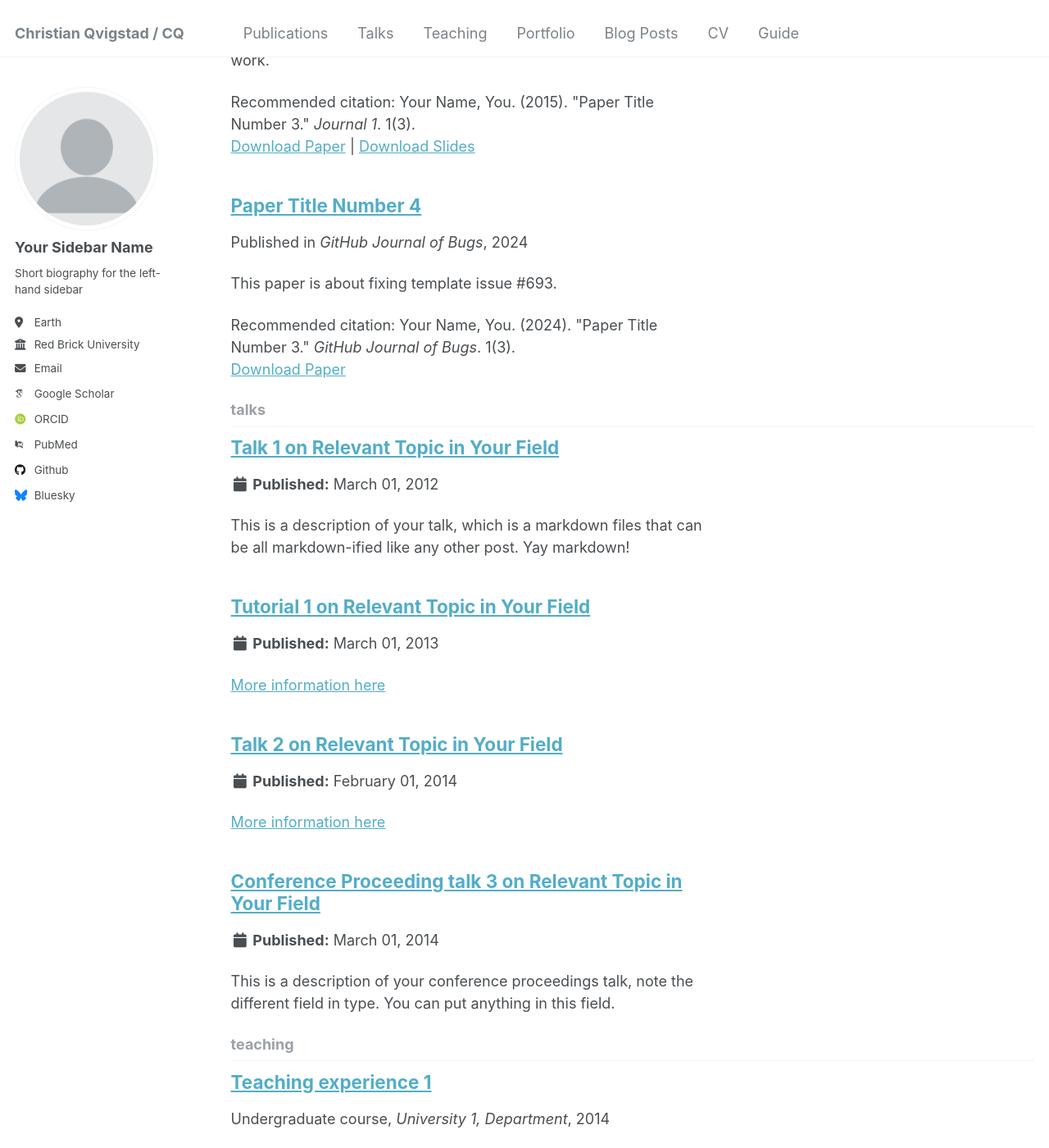
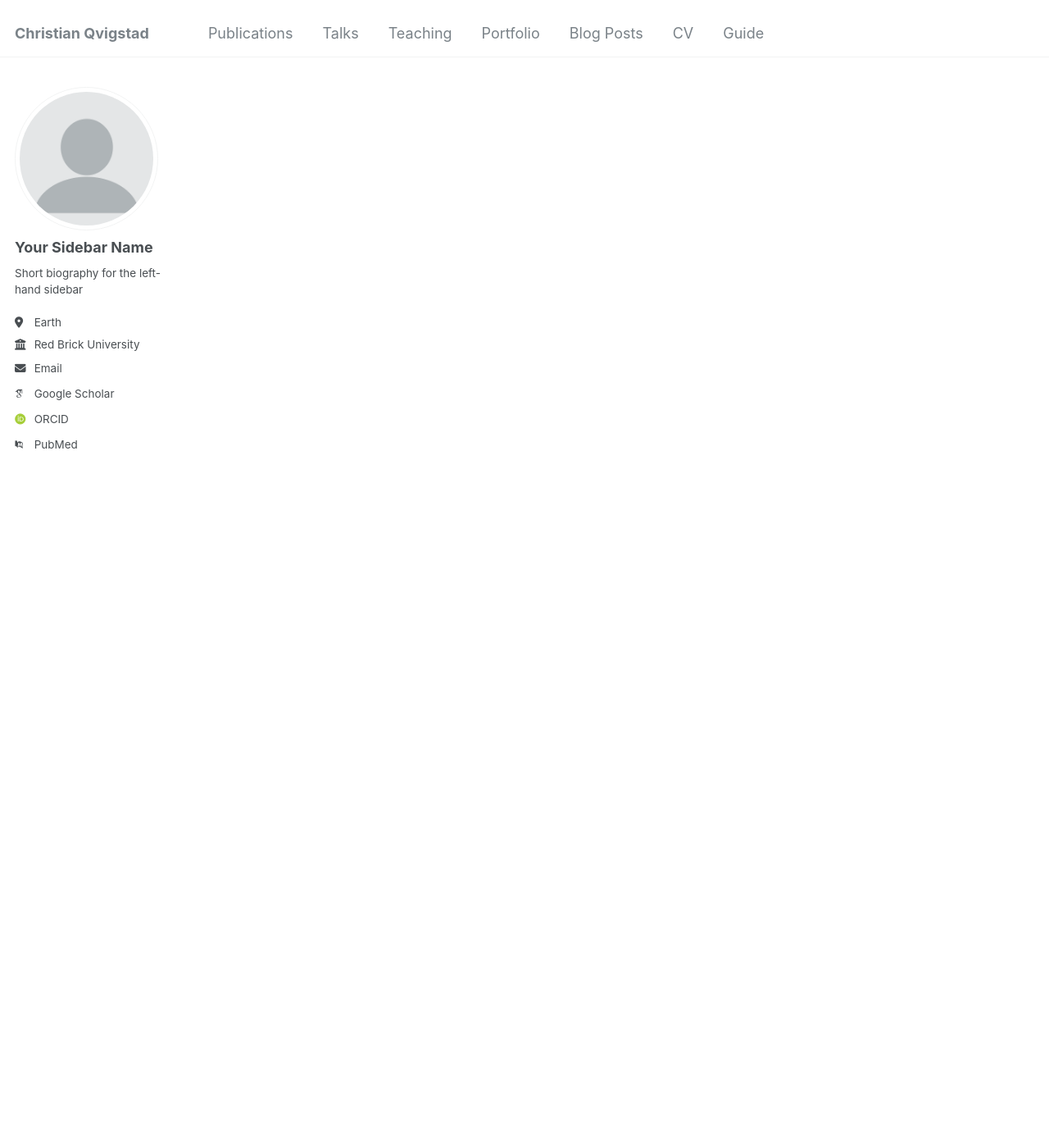
Before and after one commit to qvigstad/qvigstad.github.io, a Jekyll site: the page built from _pages/collection-archive.html, in a window 1280 px wide and 1400 px high, scrolled down 1820 px. Shown: the whole window at 82% size. Built offline with Jekyll 4.4.1, drawn with Linux system fonts in a browser that asks for light colours; some web fonts are replaced; some of the changed lines change nothing that is shown; some of the changed text lies outside the part shown.

Commit message:
Update _config.yml

```diff
--- a/_config.yml
+++ b/_config.yml
@@ -8,10 +8,10 @@
 
 # Basic Site Settings
 locale                   : "en-US"
-title                    : "Christian Qvigstad / CQ"
+title                    : "Christian Qvigstad"
 title_separator          : "-"
 name                     : &name "Christian Qvigstad"
-description              : &description "personal description"
+description              : &description "Hematologist, MD, PhD"
 url                      : https://qvigstad.github.io # the base hostname & protocol for your site e.g. "https://[your GitHub username].github.io"
 baseurl                  : "" # the subpath of your site, e.g. "/blog"
 repository               : "academicpages/academicpages.github.io"
@@ -32,11 +32,11 @@
 
   # Academic websites
   arxiv            : # URL - Update with the correct link to your profile
-  googlescholar    : "https://scholar.google.com/citations?user=PS_CX0AAAAAJ"
+  googlescholar    : "https://scholar.google.com/citations?user=HaT_WsMAAAAJ"
   impactstory      : # URL
-  orcid            : "http://orcid.org/yourorcidurl"
+  orcid            : "http://orcid.org/0000-0003-1419-6465"
   semantic         : # URL
-  pubmed           : "https://www.ncbi.nlm.nih.gov/pubmed/?term=john+snow"
+  pubmed           : "https://www.ncbi.nlm.nih.gov/pubmed/?term=christian+qvigstad"
   researchgate     : # URL
   scopus           : # URL
 
@@ -44,12 +44,12 @@
   bitbucket        : # Username - Update with your username on the site
   codepen          : # Username
   dribbble         : # Username
-  github           : "academicpages"
+  github           : # Username
   kaggle           : # Username
   stackoverflow    : # User number or user number and name (i.e., use "1" or "1/jeff-atwood")
 
   # Social media
-  bluesky          : "bsky.app" # Replace this with you Bluesky username
+  bluesky          : # Replace this with you Bluesky username
   facebook         : # Username
   flickr           : # Username
   foursquare       : # Username
@@ -213,16 +213,16 @@
 # These settings control the types of collections used by the template
 collections:
   teaching:
-    output: true
+    output: false
     permalink: /:collection/:path/
   publications:
     output: true
     permalink: /:collection/:path/
   portfolio:
-    output: true
+    output: false
     permalink: /:collection/:path/
   talks:
-    output: true
+    output: false
     permalink: /:collection/:path/
 
 
```
